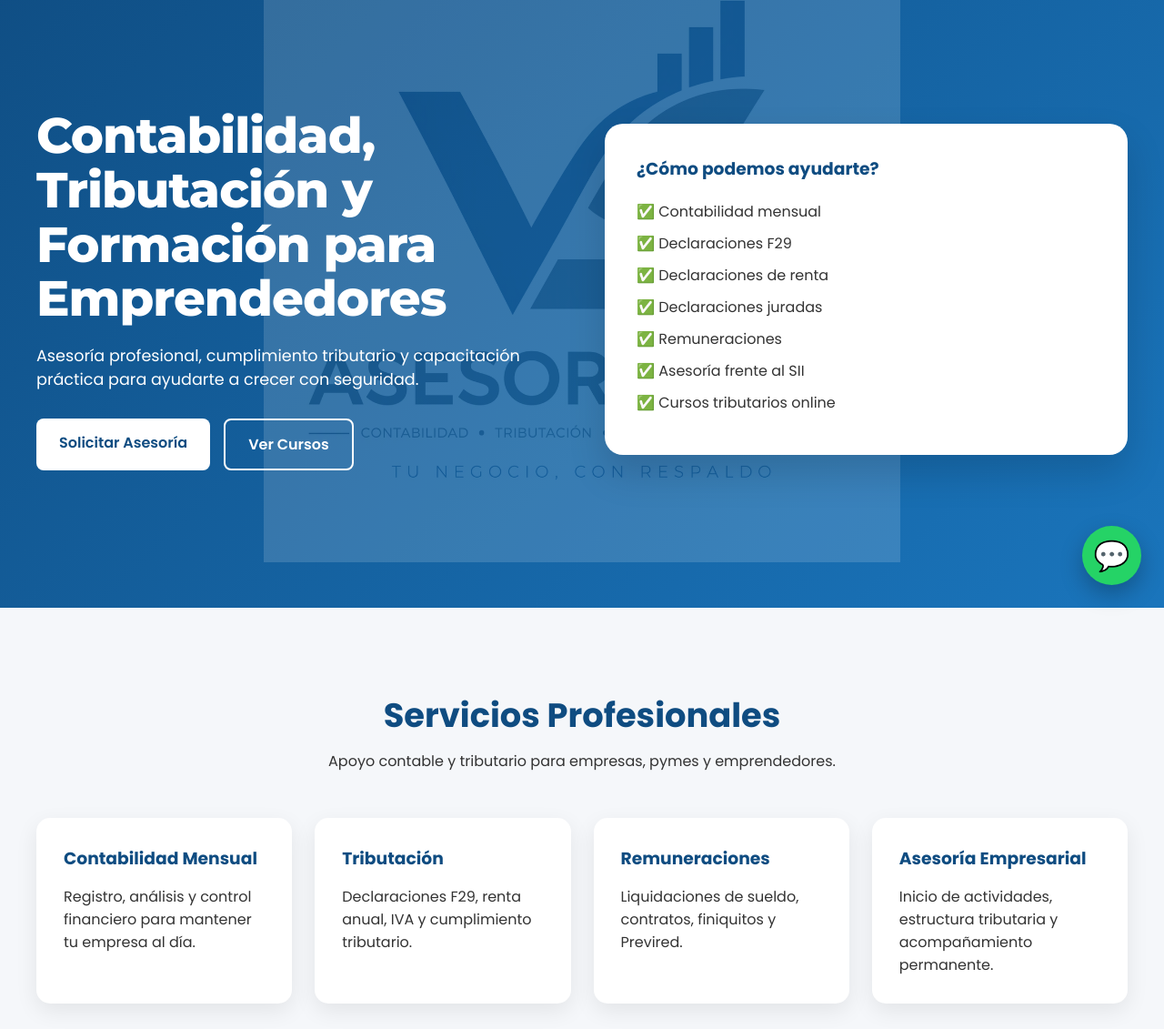
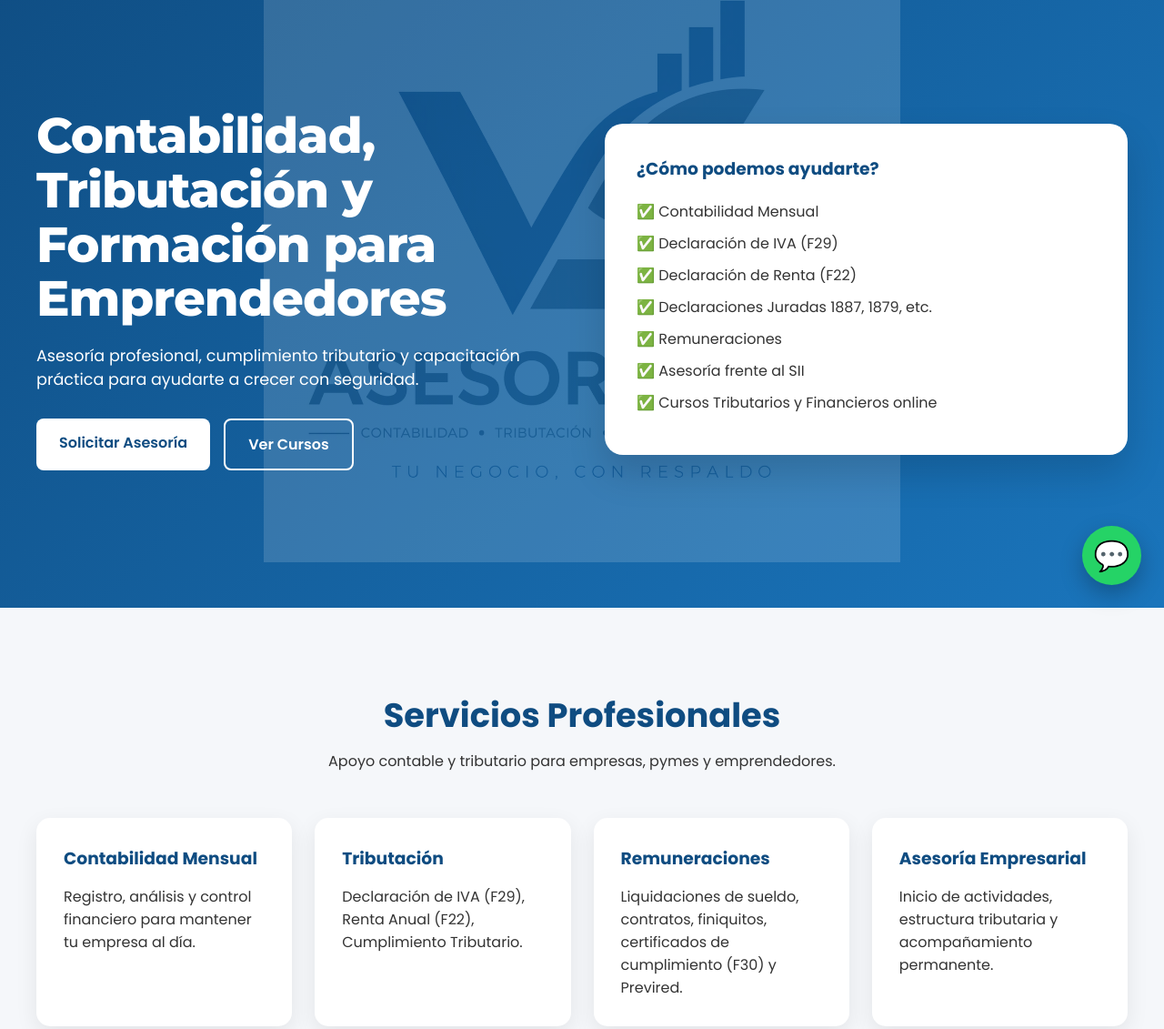
Before and after one commit to gabrieluv-ai/asesorias-vs, a plain HTML site: page index.html in a window 1280 px wide. Shown: the part 132-1263 px from the top of the page at 91% size. Drawn offline with Linux system fonts and the light colour scheme.

Commit message:
Update index.html

```diff
--- a/index.html
+++ b/index.html
@@ -400,13 +400,13 @@ Ver Cursos
 
 <h3>¿Cómo podemos ayudarte?</h3>
 
-<p>✅ Contabilidad mensual</p>
-<p>✅ Declaraciones F29</p>
-<p>✅ Declaraciones de renta</p>
-<p>✅ Declaraciones juradas</p>
+<p>✅ Contabilidad Mensual</p>
+<p>✅ Declaración de IVA (F29)</p>
+<p>✅ Declaración de Renta (F22)</p>
+<p>✅ Declaraciones Juradas 1887, 1879, etc.</p>
 <p>✅ Remuneraciones</p>
 <p>✅ Asesoría frente al SII</p>
-<p>✅ Cursos tributarios online</p>
+<p>✅ Cursos Tributarios y Financieros online</p>
 
 </div>
 
@@ -432,12 +432,12 @@ Ver Cursos
 
 <div class="card">
 <h3>Tributación</h3>
-<p>Declaraciones F29, renta anual, IVA y cumplimiento tributario.</p>
+<p>Declaración de IVA (F29), Renta Anual (F22), Cumplimiento Tributario.</p>
 </div>
 
 <div class="card">
 <h3>Remuneraciones</h3>
-<p>Liquidaciones de sueldo, contratos, finiquitos y Previred.</p>
+<p>Liquidaciones de sueldo, contratos, finiquitos, certificados de cumplimiento (F30) y Previred.</p>
 </div>
 
 <div class="card">
```
